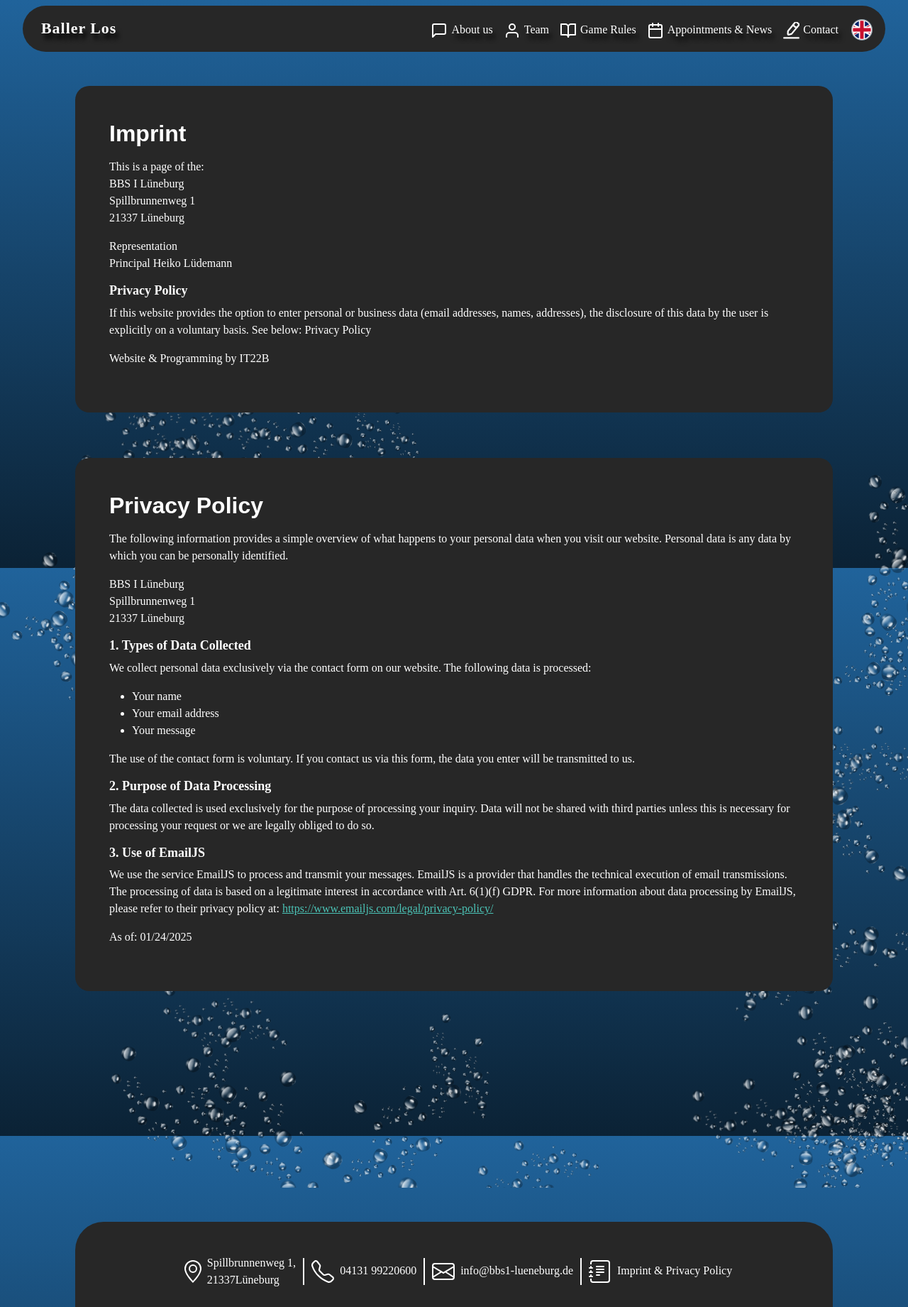
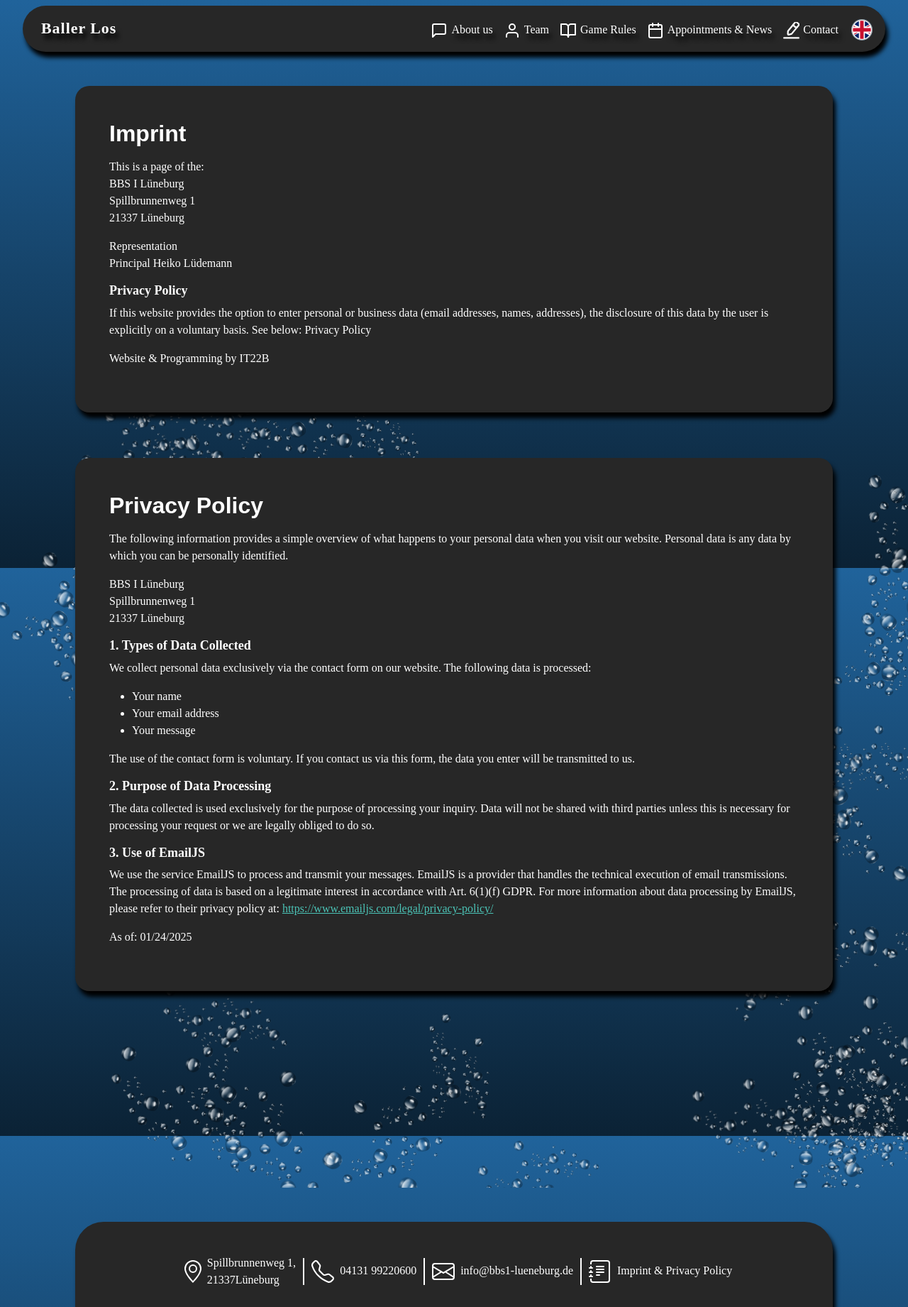
Before and after one commit to Doner-mit-alles/wirtschaft-live, a Vue app: page /impressum-und-datenschutz in a window 1280 px wide. Shown: the whole page at 71% size. Built offline with nearby package versions, Linux system fonts and the light colour scheme; a web font is replaced by a local one.

Commit message:
49: add shadow & remove files & format code

```diff
--- a/src/assets/styles.css
+++ b/src/assets/styles.css
@@ -101,6 +101,10 @@ a:hover {
   border-radius: 20px;
 }
 
+.default-shadow {
+  box-shadow: var(--primary-shadow);
+}
+
 @media (max-width: 768px) {
   .border-radius-20-right {
     border-top-right-radius: 0;
--- a/src/components/container/ContactFormContainer.vue
+++ b/src/components/container/ContactFormContainer.vue
@@ -69,7 +69,7 @@ const sendEmail = async (event: Event) => {
 
 <template>
   <div id="contact" class="row g-3 mb-4 g-2">
-    <div class="col-12 bg-primary container-wrapper">
+    <div class="col-12 bg-primary border-radius-20 default-shadow">
       <h2 class="headline text-md-end text-left px-4 px-md-5 pt-md-5 pt-4 pb-2 pb-md-3">
         {{ $t('container.contactForm.headline') }}
       </h2>
--- a/src/components/container/FooterContainer.vue
+++ b/src/components/container/FooterContainer.vue
@@ -15,7 +15,7 @@ const bbsPhoneNumber = '+49413199220600'
     role="contentinfo"
     aria-labelledby="footer-title"
   >
-    <div class="row footer-wrapper justify-content-evenly pb-0 position-relative">
+    <div class="row footer-wrapper justify-content-evenly pb-0 position-relative default-shadow">
       <div class="col-12">
         <div
           class="row d-md-flex ps-2 ps-md-2 d-block justify-content-lg-center justify-content-md-evenly mb-2 mt-3"
--- a/src/components/container/ImprintContainer.vue
+++ b/src/components/container/ImprintContainer.vue
@@ -2,7 +2,7 @@
 
 <template>
   <div class="row mb-4">
-    <div class="col-12 bg-primary text-white imprint p-4 pl-3 p-md-5">
+    <div class="col-12 bg-primary text-white imprint p-4 pl-3 p-md-5 default-shadow">
       <h2>
         {{ $t('container.imprint.headline') }}
       </h2>
--- a/src/components/container/PrivacyPoliceContainer.vue
+++ b/src/components/container/PrivacyPoliceContainer.vue
@@ -2,7 +2,7 @@
 
 <template>
   <div class="row mb-4">
-    <div class="col-12 bg-primary text-white privacy-police p-4 pl-3 p-md-5">
+    <div class="col-12 bg-primary text-white privacy-police p-4 pl-3 p-md-5 default-shadow">
       <h2 class="break" v-html="$t('container.privacyPolice.headline')"></h2>
 
       <p>
--- a/src/components/container/RulesContainer.vue
+++ b/src/components/container/RulesContainer.vue
@@ -1,7 +1,7 @@
 <script setup lang="ts"></script>
 
 <template>
-  <div class="row g-3 mb-4 p-2 rules-wrapper" id="gamingRules">
+  <div class="row g-3 mb-4 p-2 rules-wrapper default-shadow" id="gamingRules">
     <div class="col-12 col-md-5 col-xl-3 col-12">
       <img
         src="../../assets/images/spielbrett.jpg"
--- a/src/components/teamSpace/TeamSpace.vue
+++ b/src/components/container/teamSpace/TeamSpaceContainer.vue
@@ -1,12 +1,12 @@
 <script setup lang="ts"></script>
 
 <template>
-  <div id="team" class="row mb-4 team border-radius-20">
+  <div id="team" class="row mb-4 team border-radius-20 default-shadow">
     <div class="team-wrapper p-3">
       <div class="col-md-12 col-12 text-center">
         <!-- Vorschau-Bild -->
         <img
-          src="@/assets/images/classPhotoLogo.png"
+          src="../../../assets/images/classPhotoLogo.png"
           class="class-photo-image"
           :alt="$t('teamContainer.classPhotoAlt')"
           data-bs-toggle="modal"
@@ -36,7 +36,7 @@
               <div class="modal-body p-0">
                 <!-- Vergrößertes Bild -->
                 <img
-                  src="@/assets/images/classPhotoLogo.png"
+                  src="../../../assets/images/classPhotoLogo.png"
                   class="w-100"
                   :alt="$t('teamContainer.classPhotoAlt')"
                 />
--- a/src/components/menuBar/MenuBar.vue
+++ b/src/components/menuBar/MenuBar.vue
@@ -46,7 +46,7 @@ const menuBarClasses = computed(() => ({
   <header
     v-bind:class="menuBarClasses"
     id="menubar"
-    class="d-flex justify-content-between align-items-center p-3 m-auto mt-2"
+    class="d-flex justify-content-between align-items-center p-3 m-auto mt-2 default-shadow"
   >
     <router-link
       @click="scrollStore.setTargetId('')"
--- a/src/views/HomeView.vue
+++ b/src/views/HomeView.vue
@@ -4,7 +4,7 @@ import HeadlineContainer from '@/components/container/HeadlineContainer.vue'
 import NewsAndAppointmentsContainer from '@/components/container/NewsAndAppointmentsContainer.vue'
 import SpacingTool from '@/components/SpacingTool.vue'
 import ContactForm from '@/components/container/ContactFormContainer.vue'
-import TeamSpace from '@/components/teamSpace/TeamSpace.vue'
+import TeamSpace from '@/components/container/teamSpace/TeamSpaceContainer.vue'
 import RulesContainer from '@/components/container/RulesContainer.vue'
 import BubbleBackground from '@/components/bubbleBackground.vue'
 import { useScrollStore } from '@/stores/useScrollStore'
```
Also changed, not shown: src/components/container/teamSpace/TeamMember.vue (renamed from src/components/teamSpace/TeamMember.vue).
